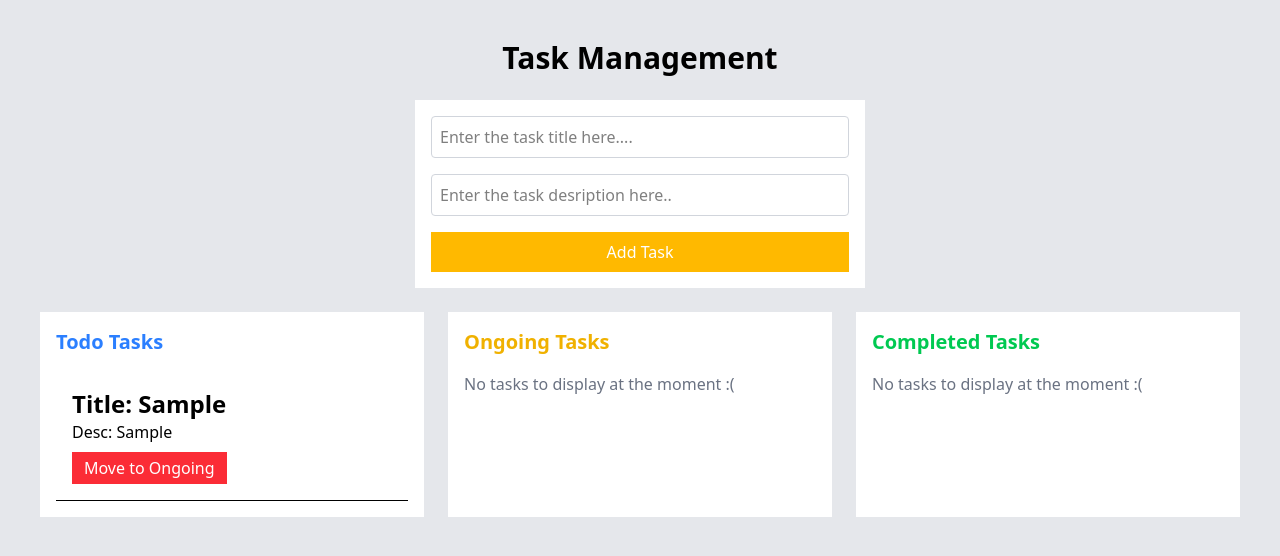
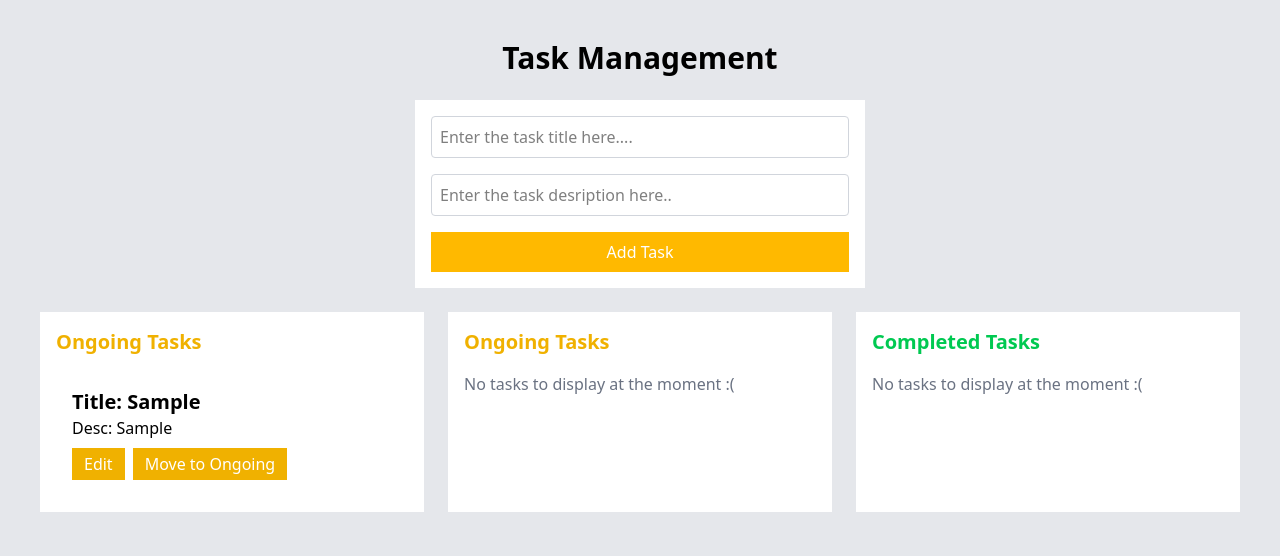
Before and after one commit to prajunbudathoki/tasksmanagement, a React (Vite) app: page / in a window 1280 px wide. Both pictures are taken after typing "Sample", "Sample" into the empty fields and a click on the button "Add Task". Shown: the top 556 px of the page. Built offline with nearby package versions, Linux system fonts and the light colour scheme.

Commit message:
create the ui for todo task edit

```diff
--- a/package.json
+++ b/package.json
@@ -11,6 +11,7 @@
   },
   "dependencies": {
     "@tailwindcss/vite": "^4.1.4",
+    "lucide-react": "^0.503.0",
     "react": "^19.0.0",
     "react-dom": "^19.0.0",
     "tailwindcss": "^4.1.4"
--- a/src/components/Ongoing.tsx
+++ b/src/components/Ongoing.tsx
@@ -1,4 +1,5 @@
 import Task, { TaskStatus } from '@/types/Task';
+import { Pencil } from 'lucide-react';
 
 interface Props {
   tasks: Task[]
--- a/src/components/Todo.tsx
+++ b/src/components/Todo.tsx
@@ -1,28 +1,80 @@
 import Task, { TaskStatus } from '@/types/Task';
+// import { Pencil } from 'lucide-react'
+import { useState } from 'react';
 
 interface Props {
   tasks: Task[]
   updateStatus: (idx:string,status:TaskStatus) => void
+  updateTask: (id: string,updatedTask: Task) => void
 }
 
-export default function Todo({ tasks, updateStatus }: Props) {
+export default function Todo({ tasks, updateStatus,updateTask }: Props) {
+  const [editingId,setEditingId]= useState(null)
+  const [editedTask,setEditedTask] = useState<{title: string,description: string}>({
+    title: '',
+    description: ''
+  })
+  const handleEdit = (task: Task) => {
+    setEditingId(task.id)
+    setEditedTask({title: task.title,description: task.description})
+  }
+  const handleSave = (taskId: string) => {
+    updateTask(taskId,editedTask)
+    setEditingId(null)
+  }
   return (
     <div className="bg-white p-4">
-      <h2 className="text-xl font-bold mb-4 text-blue-500">Todo Tasks</h2>
+      <h2 className="text-xl font-bold mb-4 text-yellow-500">Ongoing Tasks</h2>
       {tasks.length === 0 ? (
-        <p className="text-gray-500">No tasks to display at the moment :( </p>
+        <p className="text-gray-500">No tasks to display at the moment :(</p>
       ) : (
         <ul className="space-y-4">
           {tasks.map((task, idx) => (
-            <li key={idx} className="p-4 border-b">
-              <h3 className="font-bold text-2xl">Title: {task.title}</h3>
+            <li key={idx} className="p-4 border-b-{'dashed'}">
+              {editingId=== task.id ? (
+                <div>
+                  <input
+                    type="text"
+                    value={editedTask.title}
+                    onChange={(e) => setEditedTask({ ...editedTask, title: e.target.value })}
+                    className="border p-2 w-full mb-2"
+                  />
+                  <textarea
+                    value={editedTask.description}
+                    onChange={(e) => setEditedTask({ ...editedTask, description: e.target.value })}
+                    className="border p-2 w-full mb-2"
+                  />
+                  <button
+                    onClick={() => handleSave(task.id)}
+                    className="bg-blue-500 text-white py-1 px-3 mr-2"
+                  >
+                    Save
+                  </button>
+                  <button
+                    onClick={() => setEditingId(null)}
+                    className="bg-gray-500 text-white py-1 px-3"
+                  >
+                    Cancel
+                  </button>
+                </div>
+              ) : (
+                <div>
+                  <h3 className="font-bold text-xl">Title: {task.title}</h3>
                   <p>Desc: {task.description}</p>
                   <button
+                    onClick={() => handleEdit(task)}
+                    className="mt-2 bg-yellow-500 text-white py-1 px-3 mr-2"
+                  >
+                    Edit
+                  </button>
+                  <button
                     onClick={() => updateStatus(task.id, 'ongoing')}
-                className="mt-2 bg-red-500 text-white py-1 px-3 cursor-pointer"
+                    className="mt-2 bg-yellow-500 text-white py-1 px-3"
                   >
                     Move to Ongoing
                   </button>
+                </div>
+              )}
             </li>
           ))}
         </ul>
```
Also changed, not shown: src/.txt, 1 other file (tests, documents, lock files or other folders). Lines whose indentation alone changed are shown as unchanged.
